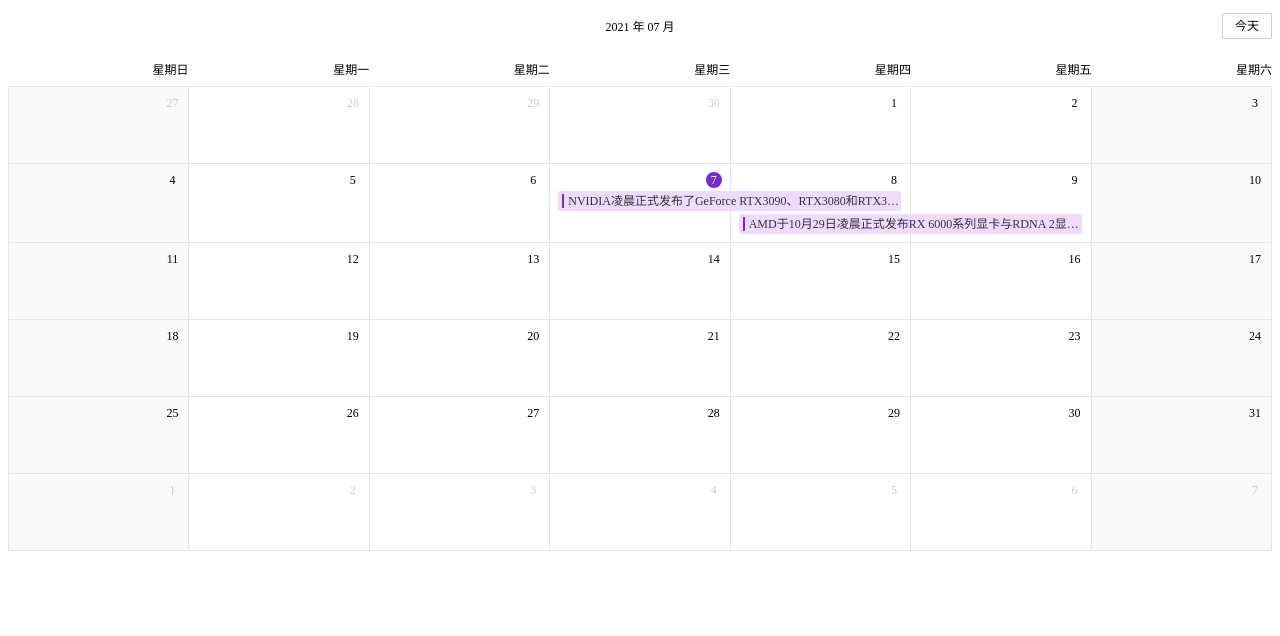
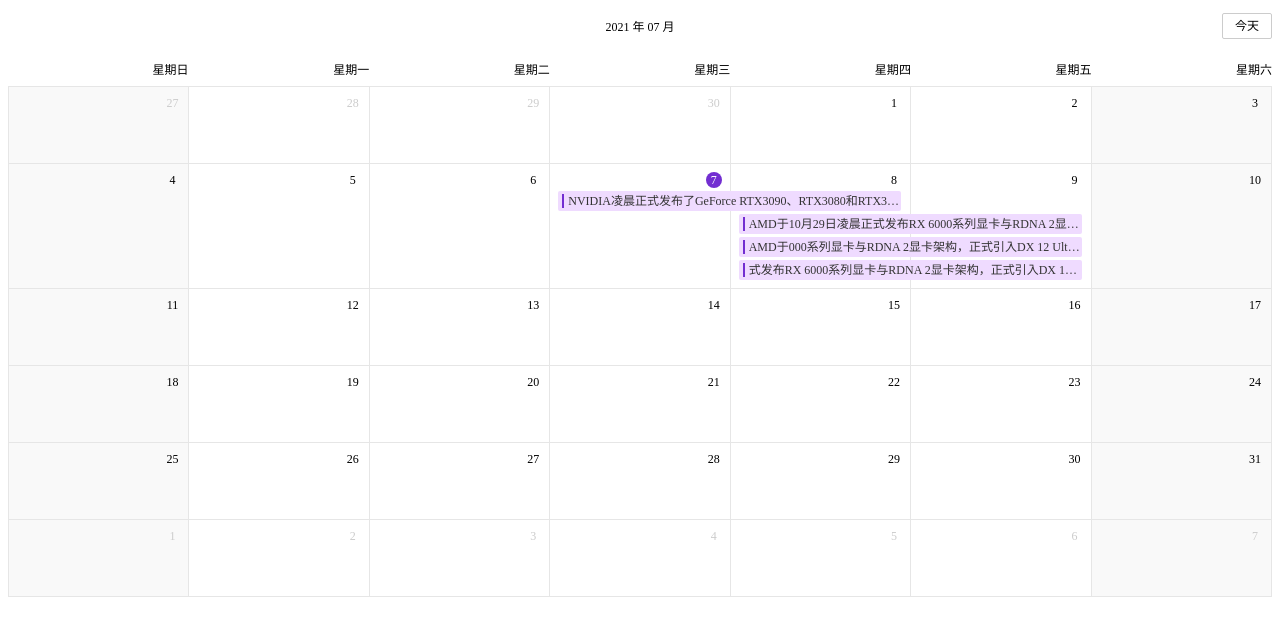
Before and after one commit to haolic/edit-calendar, a React (Vite) app: page / in a window 1280 px wide. Shown: the top 636 px of the page. Built offline with nearby package versions, Linux system fonts and the light colour scheme; a small style sheet from the web is missing.

Commit message:
feat: 添加事件

```diff
--- a/src/App.tsx
+++ b/src/App.tsx
@@ -19,6 +19,16 @@ const App = () => {
       title:
         'AMD于10月29日凌晨正式发布RX 6000系列显卡与RDNA 2显卡架构，正式引入DX 12 Ultimate支持，包括实时光线追踪、可变速率着色、网格着色器以及采样器反馈，这次发布的RX 6000系列显卡一共有三款，分别是RX 6900 XT、RX 6800XT以及RX 6800显卡。',
     },
+    {
+      timeRange: dayjs().add(1, 'day').format('YYYY-MM-DD'),
+      title:
+        'AMD于000系列显卡与RDNA 2显卡架构，正式引入DX 12 Ultimate支持，包括实时光线追踪、可变速率着色、网格着色器以及采样器反馈，这次发布的RX 6000系列显卡一共有三款，分别是RX 6900 XT、RX 6800XT以及RX 6800显卡。',
+    },
+    {
+      timeRange: dayjs().add(1, 'day').format('YYYY-MM-DD'),
+      title:
+        '式发布RX 6000系列显卡与RDNA 2显卡架构，正式引入DX 12 Ultimate支持，包括实时光线追踪、可变速率着色、网格着色器以及采样器反馈，这次发布的RX 6000系列显卡一共有三款，分别是RX 6900 XT、RX 6800XT以及RX 6800显卡。',
+    },
   ];
 
   const changeDate = (newDate: Dayjs) => {
```
